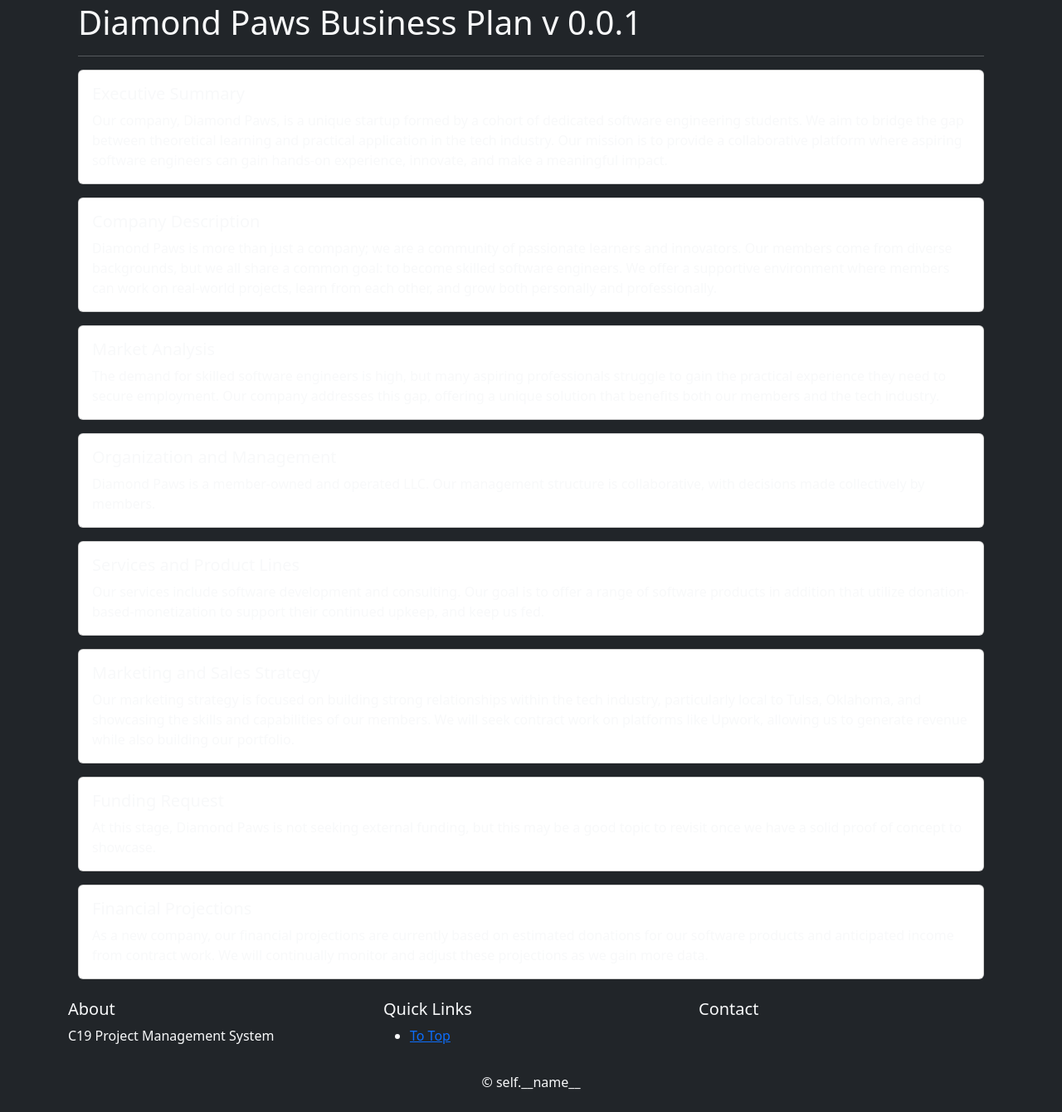
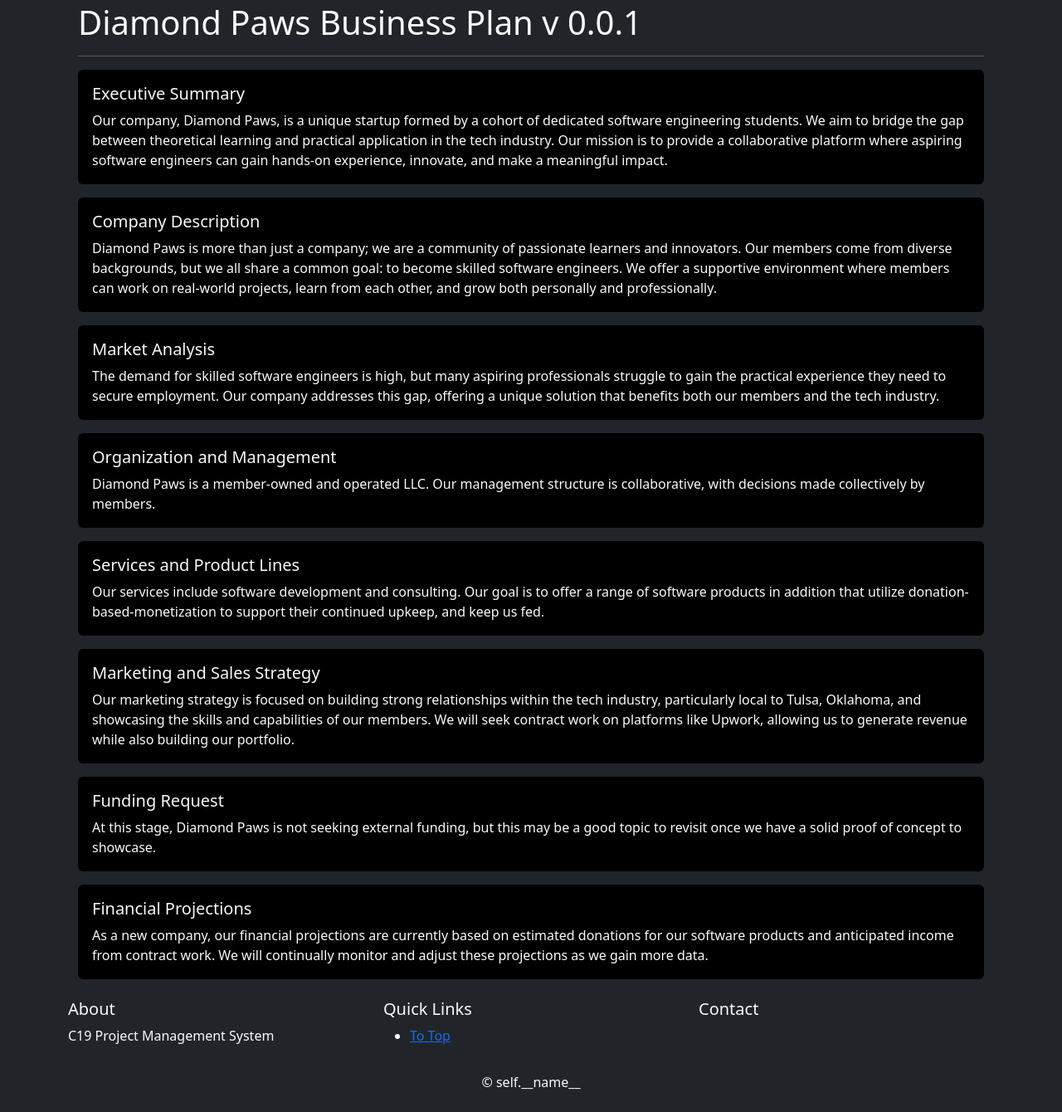
Before and after one commit to ZeroDayPoke/train_bot_two, a Flask app: page /business_plan in a window 1280 px wide. Shown: the part 67-1407 px from the top of the page at 83% size. Run offline with Flask 3, Linux system fonts and the light colour scheme.

Commit message:
push card styling color fix

```diff
--- a/app/static/styles/richard.css
+++ b/app/static/styles/richard.css
@@ -75,3 +75,8 @@ body {
 .carousel-indicators .active {
   background-color: white;
 }
+
+.card {
+  margin-bottom: 1rem;
+  background-color: black;
+}
```
